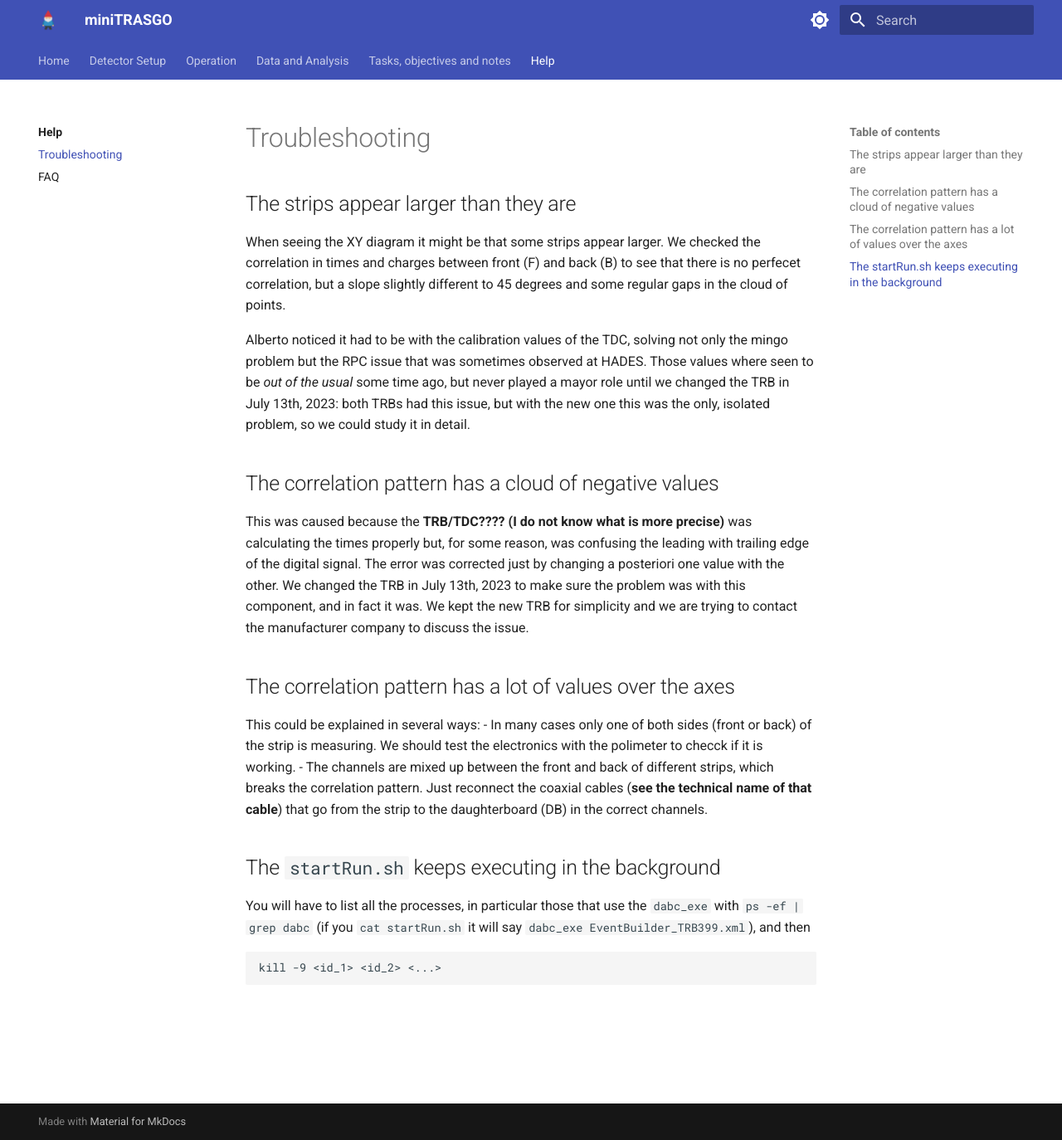
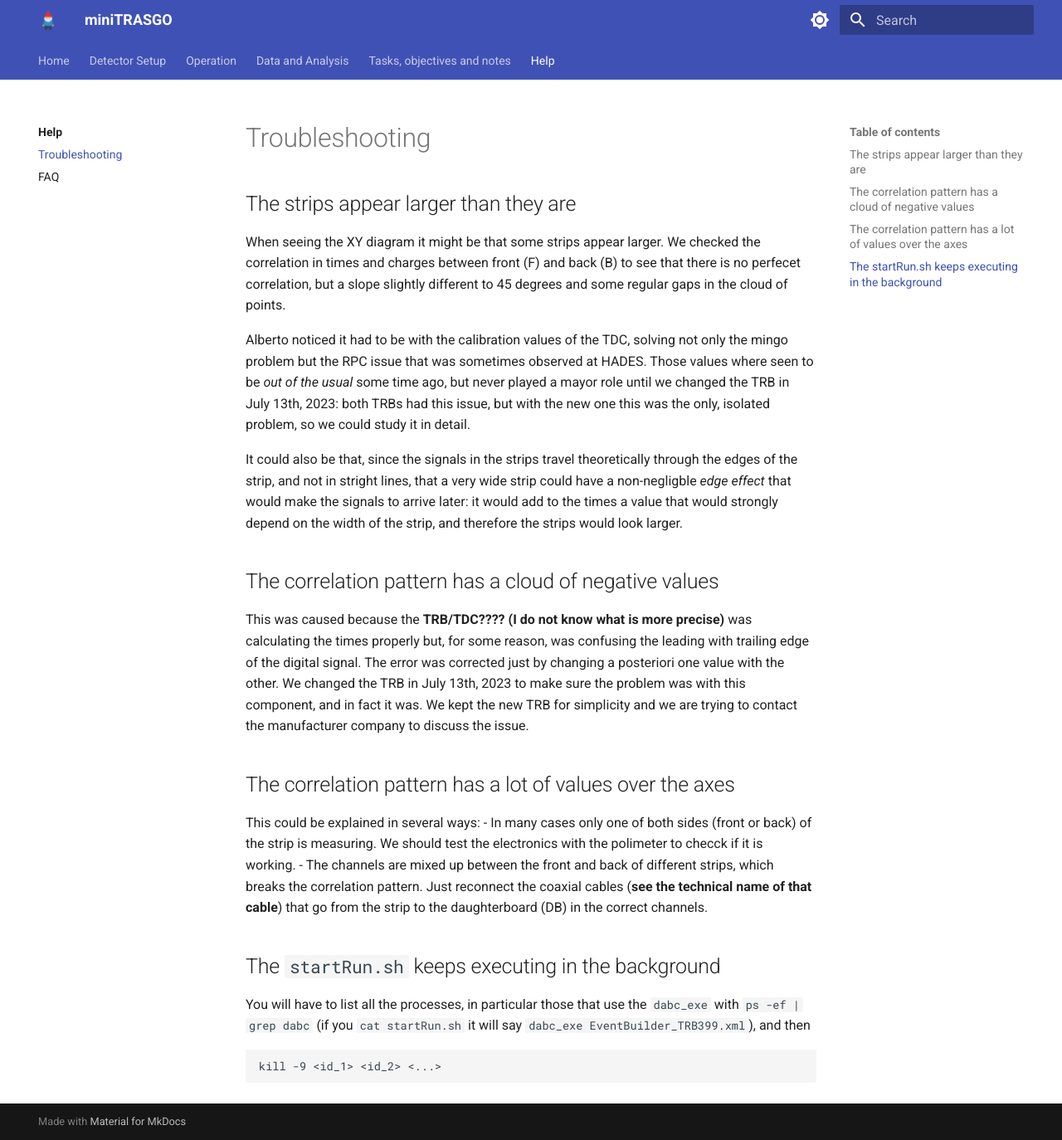
Before and after one commit to cayesoneira/miniTRASGO-documentation, an MkDocs documentation site: the page built from docs/help/troubleshooting.md, in a window 1280 px wide and 1374 px high. Shown: the whole window at 83% size. Built offline with MkDocs 1.6.1 and Material for MkDocs 9.7.7, drawn with Linux system fonts in a browser that asks for light colours.

Commit message:
Update troubleshooting.md

```diff
--- a/docs/help/troubleshooting.md
+++ b/docs/help/troubleshooting.md
@@ -3,6 +3,7 @@
 
 Alberto noticed it had to be with the calibration values of the TDC, solving not only the mingo problem but the RPC issue that was sometimes observed at HADES. Those values where seen to be *out of the usual* some time ago, but never played a mayor role until we changed the TRB in July 13th, 2023: both TRBs had this issue, but with the new one this was the only, isolated problem, so we could study it in detail.
 
+It could also be that, since the signals in the strips travel theoretically through the edges of the strip, and not in stright lines, that a very wide strip could have a non-negligble *edge effect* that would make the signals to arrive later: it would add to the times a value that would strongly depend on the width of the strip, and therefore the strips would look larger.
 
 ## The correlation pattern has a cloud of negative values
 This was caused because the **TRB/TDC???? (I do not know what is more precise)** was calculating the times properly but, for some reason, was confusing the leading with trailing edge of the digital signal. The error was corrected just by changing a posteriori one value with the other. We changed the TRB in July 13th, 2023 to make sure the problem was with this component, and in fact it was. We kept the new TRB for simplicity and we are trying to contact the manufacturer company to discuss the issue.
```
